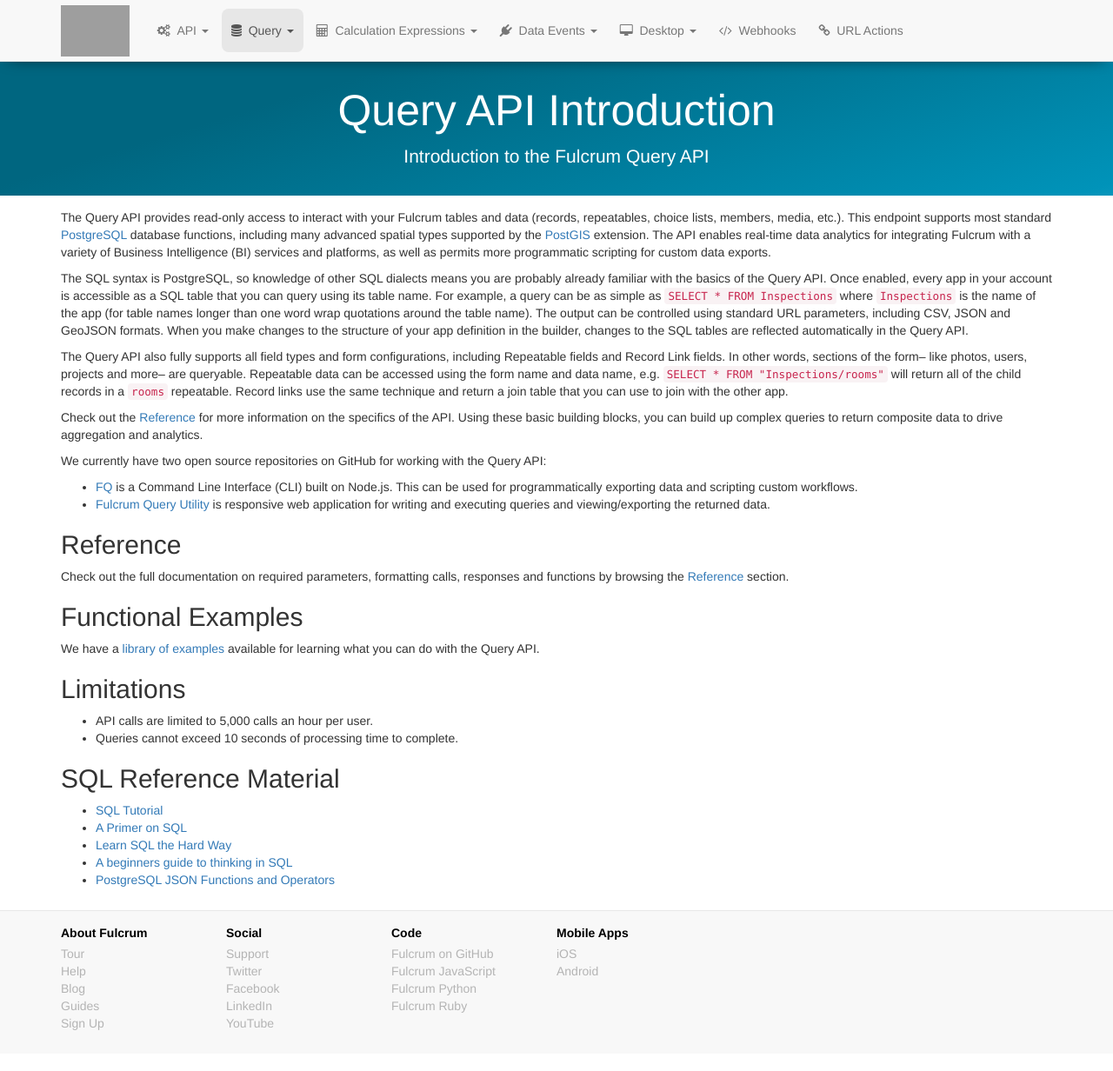
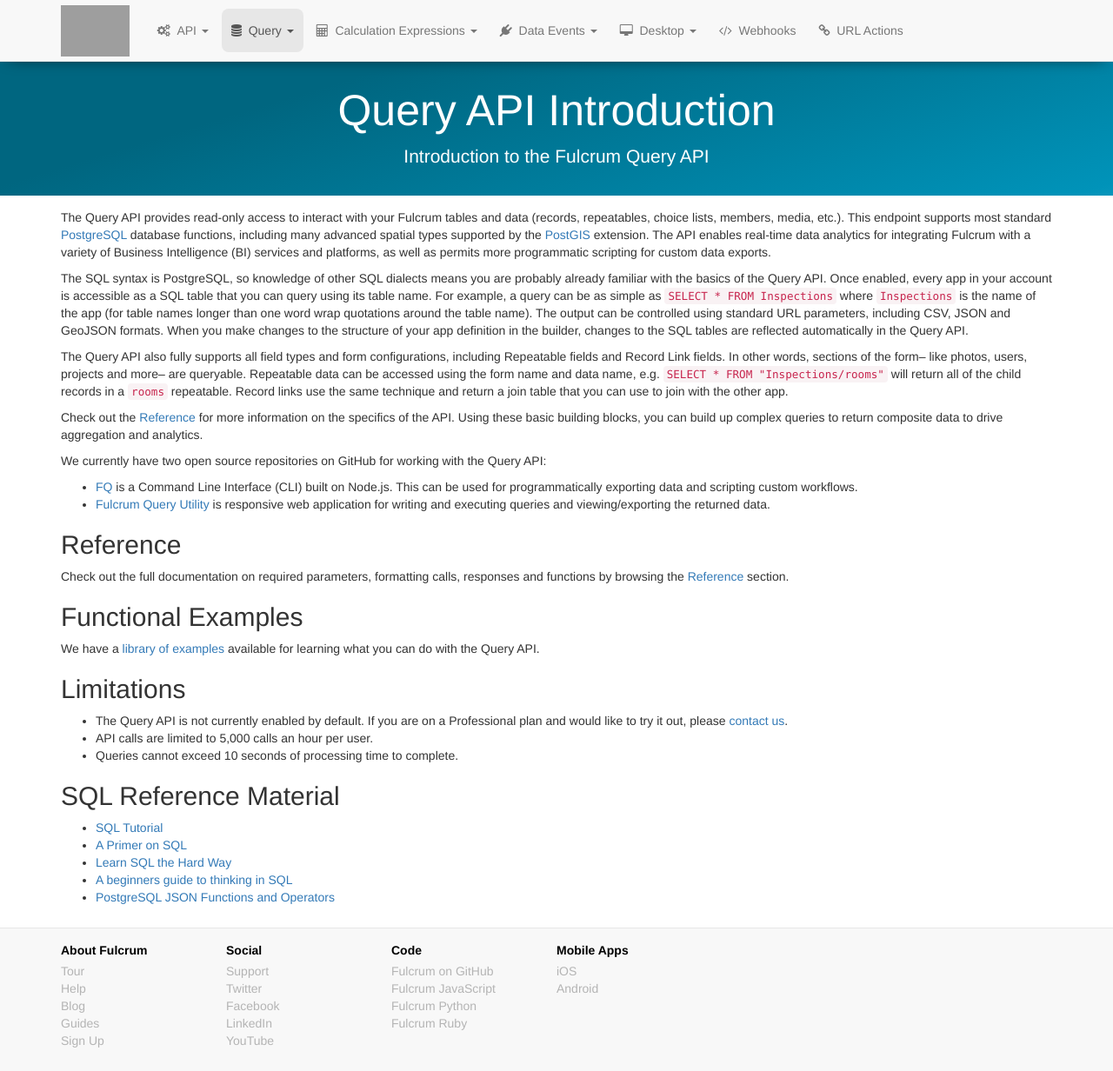
Before and after one commit to rylincoln/developer.fulcrumapp.com, a Jekyll site: the page built from _query-api/intro.md, in a window 1280 px wide and 1232 px high. Shown: the whole window at 87% size. Built offline with Jekyll 4.4.1, drawn with Linux system fonts in a browser that asks for light colours; nearby versions of some CDN libraries; grey boxes are pictures that could not be loaded.

Commit message:
Note that the QAPI is not enabled by default.

```diff
--- a/_query-api/intro.md
+++ b/_query-api/intro.md
@@ -30,6 +30,7 @@ We have a [library of examples](/query-api/examples/) available for learning wha
 
 ## Limitations
 
+- The Query API is not currently enabled by default. If you are on a Professional plan and would like to try it out, please [contact us](http://help.fulcrumapp.com/).
 - API calls are limited to 5,000 calls an hour per user.
 - Queries cannot exceed 10 seconds of processing time to complete.
 
```
